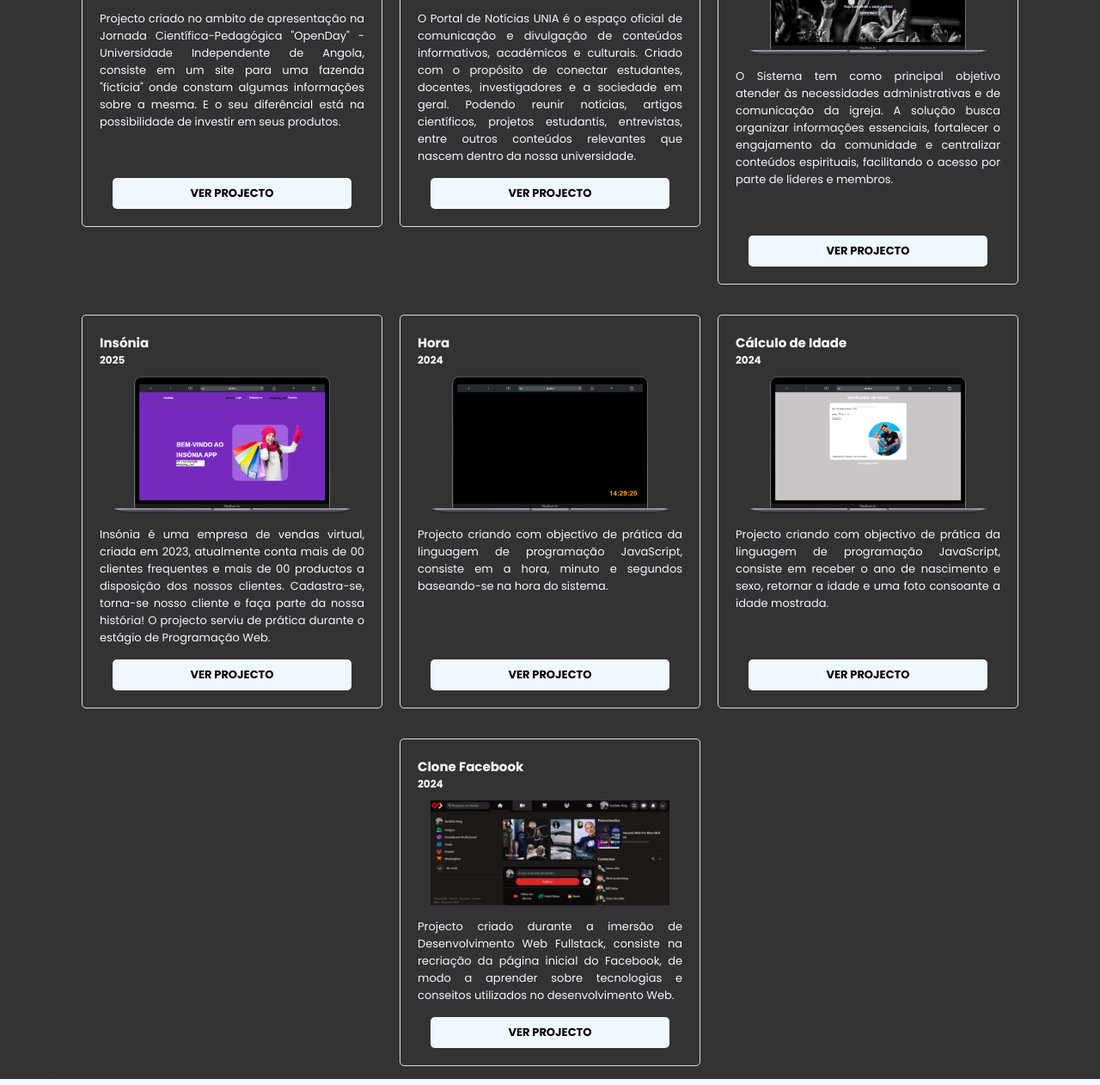
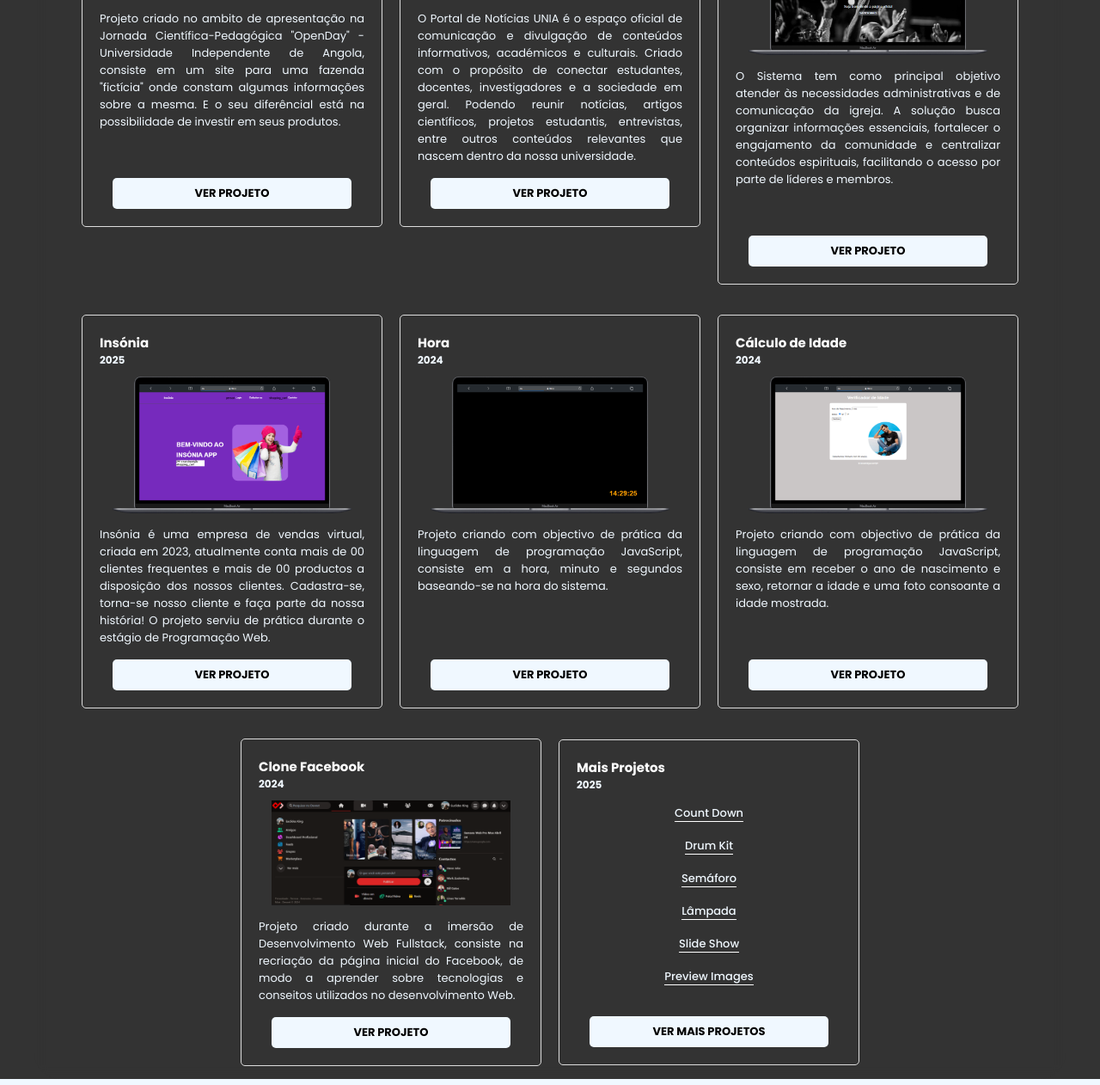
Before and after one commit to joao-dad/My-portfolio, a plain HTML site: page index.html in a window 1280 px wide. Shown: the part 1514-2776 px from the top of the page at 86% size. Drawn offline with nearby package versions, Linux system fonts and the light colour scheme.

Commit message:
alt foto icon e novos projetos

```diff
--- a/index.html
+++ b/index.html
@@ -9,6 +9,7 @@
     <link href="https://fonts.googleapis.com/css2?family=Poppins:ital,wght@0,100;0,200;0,300;0,400;0,500;0,600;0,700;0,800;0,900;1,100;1,200;1,300;1,400;1,500;1,600;1,700;1,800;1,900&display=swap" rel="stylesheet">
     <link rel="stylesheet" href="./src/style/style.css">
     <title>Bem-vindo</title>
+    <link rel="icon" type="image/png" href="./src/img/iam.png">
 </head>
 <body>
 
@@ -19,7 +20,7 @@
             <a href="" class="logo">Portfólio. </span></a>
             <nav class="navBar">
                 <a href="#sobre-container">Sobre</a>
-                <a href="#proj">Projectos</a>
+                <a href="#proj">Projetos</a>
 
             </nav>
         </header>
@@ -92,7 +93,7 @@
     <!-- Projectos -->
 
     <section id="proj">
-    <h1>Projectos</h1>
+    <h1>Projetos</h1>
 
     <div class="container">
 
@@ -100,9 +101,9 @@
           <h2>Fazenda Belo Sol</h2>
           <h4>2025</h4>
           <img src="./src/img/Macbook-Air- (1).png" alt="Imagem do projeto" />
-          <p>Projecto criado no ambito de apresentação na Jornada Científica-Pedagógica "OpenDay" - Universidade Independente de Angola, consiste em um site para uma fazenda "fictícia" onde constam algumas informações sobre a mesma. E o seu diferêncial está na possibilidade de investir em seus produtos.<br><br><br></p>
+          <p>Projeto criado no ambito de apresentação na Jornada Científica-Pedagógica "OpenDay" - Universidade Independente de Angola, consiste em um site para uma fazenda "fictícia" onde constam algumas informações sobre a mesma. E o seu diferêncial está na possibilidade de investir em seus produtos.<br><br><br></p>
           <div class="buttons">
-            <a href="https://joao-dad.github.io/fazendaBeloSol-v1.2/" target="_blank">Ver Projecto</a>
+            <a href="https://joao-dad.github.io/fazendaBeloSol-v1.2/" target="_blank">Ver Projeto</a>
             <!--  <a href="https://github.com/joao-dad/Site-Belo-Sol" target="_blank">Ver Código</a>-->
           </div>
         </div>
@@ -114,7 +115,7 @@
           <p>O Portal de Notícias UNIA é o espaço oficial de comunicação e divulgação de conteúdos informativos, académicos e culturais. Criado com o propósito de conectar estudantes, docentes, investigadores e a sociedade em geral.
               Podendo reunir notícias, artigos científicos, projetos estudantis, entrevistas, entre outros conteúdos relevantes que nascem dentro da nossa universidade.</p>
           <div class="buttons">
-            <a href="https://joao-dad.github.io/portalUnia-v1.2/" target="_blank">Ver Projecto</a>
+            <a href="https://joao-dad.github.io/portalUnia-v1.2/" target="_blank">Ver Projeto</a>
             <!--  <a href="https://github.com/joao-dad/-Actual" target="_blank">Ver Código</a>-->
           </div>
         </div>
@@ -125,7 +126,7 @@
           <img src="./src/img/Macbook-Air-.png" alt="Imagem do projeto" />
           <p>O Sistema tem como principal objetivo atender às necessidades administrativas e de comunicação da igreja. A solução busca organizar informações essenciais, fortalecer o engajamento da comunidade e centralizar conteúdos espirituais, facilitando o acesso por parte de líderes e membros.<br><br><br></p>
           <div class="buttons">
-            <a href="https://joao-dad.github.io/imeas/" target="_blank">Ver Projecto</a>
+            <a href="https://joao-dad.github.io/imeas/" target="_blank">Ver Projeto</a>
             <!--  <a href="">Ver Código</a>-->
           </div>
         </div>
@@ -134,9 +135,9 @@
           <h2>Insónia</h2>
           <h4>2025</h4>
           <img src="./src/img/Macbook-Air- (4).png" alt="Imagem do projeto" />
-          <p>Insónia é uma empresa de vendas virtual, criada em 2023, atualmente conta mais de 00 clientes frequentes e mais de 00 productos a disposição dos nossos clientes. Cadastra-se, torna-se nosso cliente e faça parte da nossa história! O projecto serviu de prática durante o estágio de Programação Web.</p>
+          <p>Insónia é uma empresa de vendas virtual, criada em 2023, atualmente conta mais de 00 clientes frequentes e mais de 00 productos a disposição dos nossos clientes. Cadastra-se, torna-se nosso cliente e faça parte da nossa história! O projeto serviu de prática durante o estágio de Programação Web.</p>
           <div class="buttons">
-            <a href="https://joao-dad.github.io/Ins-nia/" target="_blank">Ver Projecto</a>
+            <a href="https://joao-dad.github.io/Ins-nia/" target="_blank">Ver Projeto</a>
             <!--  <a href="https://github.com/joao-dad/Ins-nia" target="_blank">Ver Código</a>-->
           </div>
         </div>
@@ -145,9 +146,9 @@
           <h2>Hora</h2>
           <h4>2024</h4>
           <img src="./src/img/Macbook-Air- (5).png" alt="Imagem do projeto" />
-          <p>Projecto criando com objectivo de prática da linguagem de programação JavaScript, consiste em a hora, minuto e segundos baseando-se na hora do sistema. <br><br><br><br></p>
+          <p>Projeto criando com objectivo de prática da linguagem de programação JavaScript, consiste em a hora, minuto e segundos baseando-se na hora do sistema. <br><br><br><br></p>
           <div class="buttons">
-            <a href="https://joao-dad.github.io/Hora/" target="_blank">Ver Projecto</a>
+            <a href="https://joao-dad.github.io/Hora/" target="_blank">Ver Projeto</a>
             <!--  <a href="https://github.com/joao-dad/Hora" target="_blank">Ver Código</a>-->
           </div>
         </div>
@@ -156,9 +157,9 @@
           <h2>Cálculo de Idade</h2>
           <h4>2024</h4>
           <img src="./src/img/Macbook-Air- (6).png" alt="Imagem do projeto" />
-          <p>Projecto criando com objectivo de prática da linguagem de programação JavaScript, consiste em receber o ano de nascimento e sexo, retornar a idade e uma foto consoante a idade mostrada. <br><br><br></p>
+          <p>Projeto criando com objectivo de prática da linguagem de programação JavaScript, consiste em receber o ano de nascimento e sexo, retornar a idade e uma foto consoante a idade mostrada. <br><br><br></p>
           <div class="buttons">
-            <a href="https://joao-dad.github.io/Idade/" target="_blank">Ver Projecto</a>
+            <a href="https://joao-dad.github.io/Idade/" target="_blank">Ver Projeto</a>
             <!--  <a href="https://github.com/joao-dad/Idade" target="_blank">Ver Código</a>-->
           </div>
         </div>
@@ -167,9 +168,26 @@
           <h2>Clone Facebook</h2>
           <h4>2024</h4>
           <img src="./src/img/facebook.png" alt="Imagem do projeto" />
-          <p>Projecto criado durante a imersão de Desenvolvimento Web Fullstack, consiste na recriação da página inicial do Facebook, de modo a aprender sobre tecnologias e conseitos utilizados no desenvolvimento Web. </p>
+          <p>Projeto criado durante a imersão de Desenvolvimento Web Fullstack, consiste na recriação da página inicial do Facebook, de modo a aprender sobre tecnologias e conseitos utilizados no desenvolvimento Web. </p>
           <div class="buttons">
-            <a href="https://joao-dad.github.io/Clone-Facebook/" target="_blank">Ver Projecto</a>
+            <a href="https://joao-dad.github.io/Clone-Facebook/" target="_blank">Ver Projeto</a>
+            <!--  <a href="https://github.com/joao-dad/Clone-Facebook" target="_blank">Ver Código</a>-->
+          </div>
+        </div>
+
+          <div class="card">
+          <h2>Mais Projetos</h2>
+          <h4>2025</h4>
+          <ul class="proj-2">
+            <li><a href="https://joao-dad.github.io/Count-Down/" target="_blank">Count Down</a></li>
+            <li><a href="https://joao-dad.github.io/DRUMKIT/" target="_blank">Drum Kit</a></li>
+            <li><a href="https://joao-dad.github.io/sem-foro/" target="_blank">Semáforo</a></li>
+            <li><a href="https://joao-dad.github.io/l-mpada-na-web/" target="_blank">Lâmpada</a></li>
+            <li><a href="https://joao-dad.github.io/SlideShow/" target="_blank">Slide Show</a></li>
+            <li><a href="https://joao-dad.github.io/Preview-images/" target="_blank">Preview Images <br><br></a></li>
+          </ul>
+          <div class="buttons">
+            <a href="https://github.com/joao-dad" target="_blank">Ver mais Projetos</a>
             <!--  <a href="https://github.com/joao-dad/Clone-Facebook" target="_blank">Ver Código</a>-->
           </div>
         </div>
--- a/src/style/style.css
+++ b/src/style/style.css
@@ -609,6 +609,32 @@ margin-bottom: 10px;
     color: white;
   }
 
+  /*Mais projectos*/
+
+  .proj-2{
+    list-style: none;
+    margin-bottom: 10px;
+    display: flex;
+    flex-direction: column;
+    align-items: center;
+    justify-content: center;
+    gap: 13px;
+    transition: all .1s;
+  }
+
+  .proj-2 li a{
+    text-decoration: none;
+    color: aliceblue;
+    font-weight: 500;
+    border-bottom: solid 1px #fff;
+    font-size: 13px;
+  }
+
+  .proj-2 li a:hover{
+    border-bottom: none;
+    color: #ddd;
+  }
+
   @media screen and (max-width: 768px) {
     .proj h1{
         font-size: 20px;
@@ -630,6 +656,9 @@ margin-bottom: 10px;
         padding: 7px 5px;
         font-size: 13px;
     }
+     .proj-2 li a{
+        font-size: 13px;
+     }
   }
 
 
```
Also changed, not shown: src/img/iam.png (added).
